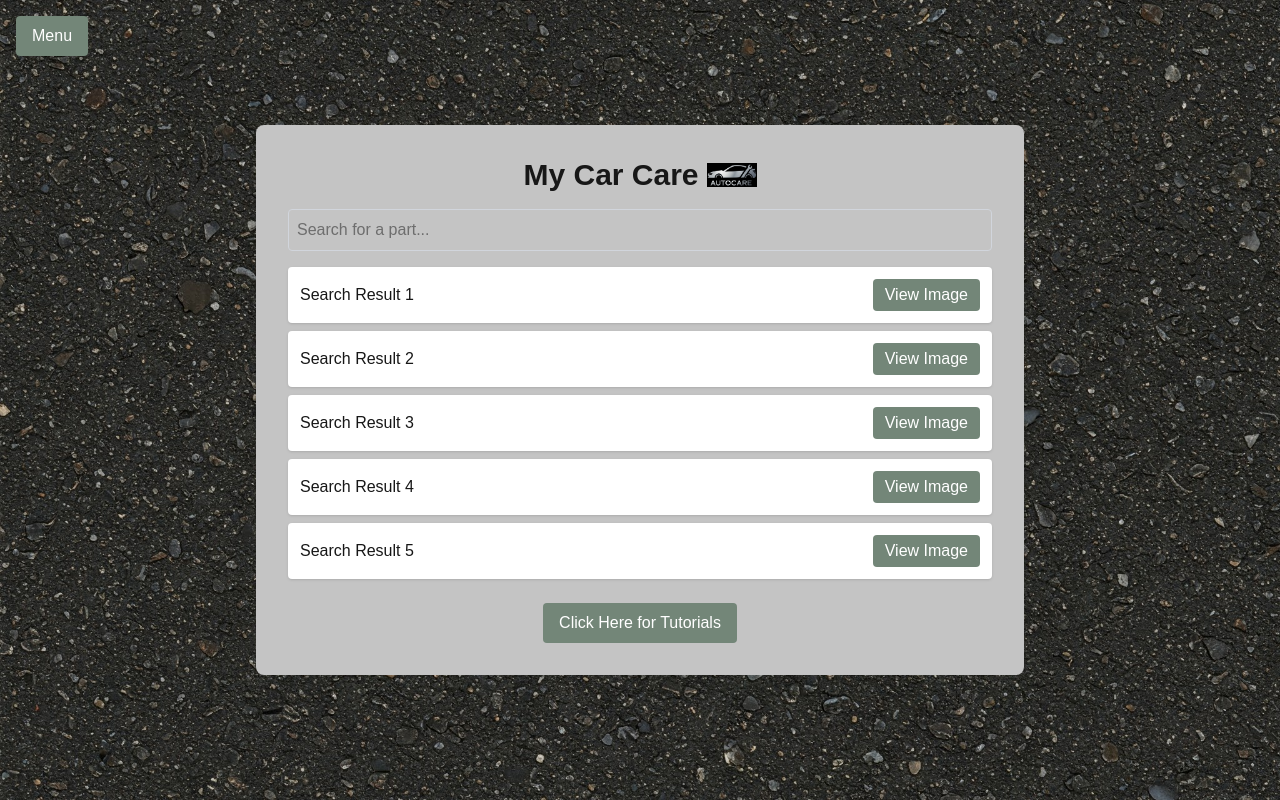
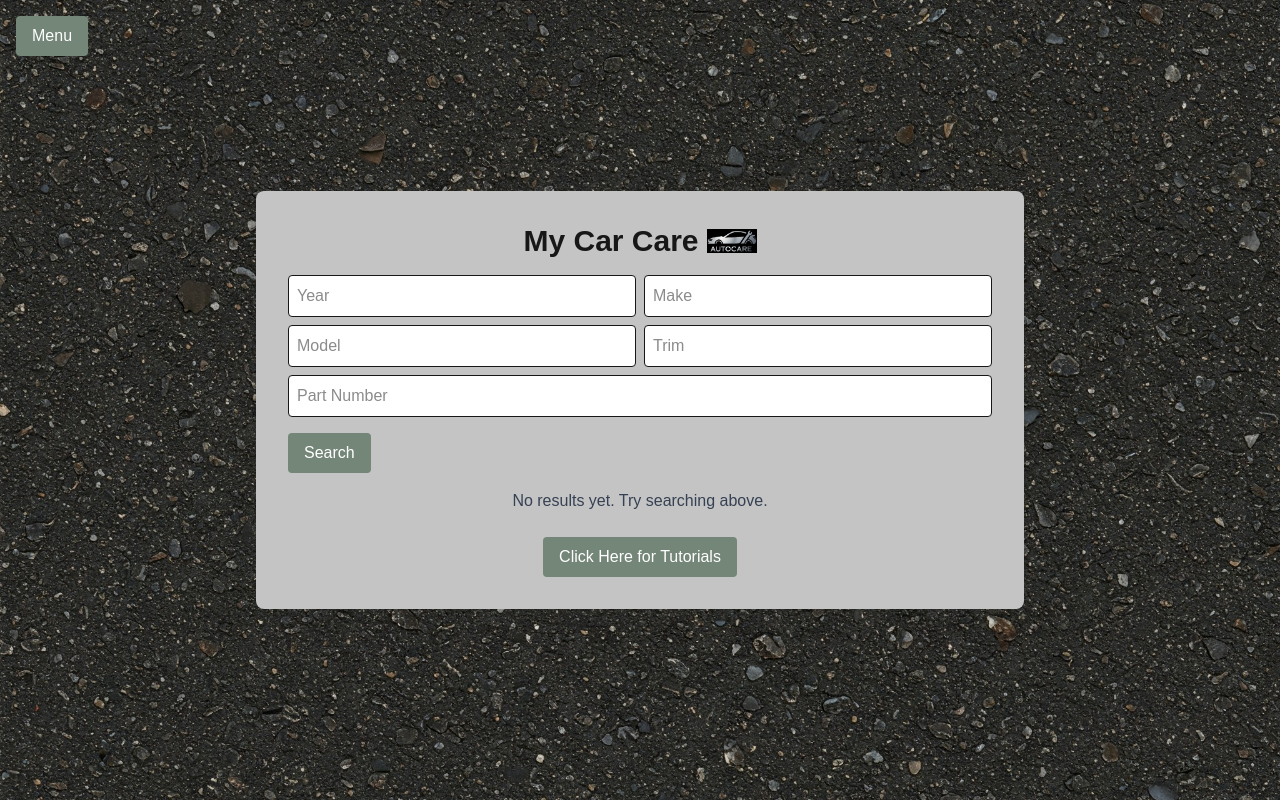
Before and after one commit to SDSU-CompE-561-Spring-2025/autocare-mechanic-finder, a Next.js app in the folder frontend/: page /car-parts in a window 1280 px wide. Built offline with nearby package versions, Linux system fonts and the light colour scheme.

Commit message:
Updated to try and implement Autoparts API from backend and created components folder to add UI files in

```diff
--- a/frontend/src/app/car-parts/page.tsx
+++ b/frontend/src/app/car-parts/page.tsx
@@ -2,83 +2,85 @@
 
 import React, { useState } from 'react';
 import Image from 'next/image';
+import MenuButton from '../components/ui/MenuButton';
+import Sidebar from '../components/ui/SideBar';
+import SearchForm from '../components/ui/SearchForm';
+import SearchResultCard from '../components/ui/SearchResultCard';
 
 export default function CarPartsPage() {
   const [menuOpen, setMenuOpen] = useState(false);
+  const [year, setYear] = useState('');
+  const [make, setMake] = useState('');
+  const [model, setModel] = useState('');
+  const [trim, setTrim] = useState('');
+  const [partNumber, setPartNumber] = useState('');
+  const [searchResults, setSearchResults] = useState([]);
+  const [loading, setLoading] = useState(false);
+  const [error, setError] = useState('');
+
+  const handleSearch = async () => {
+    setLoading(true);
+    setError('');
+    try {
+      const queryParams = new URLSearchParams();
+      if (year) queryParams.append('year', year);
+      if (make) queryParams.append('make', make);
+      if (model) queryParams.append('model', model);
+      if (trim) queryParams.append('trim', trim);
+      if (partNumber) queryParams.append('part_number', partNumber);
+
+      const response = await fetch(`/api/autoparts/search?${queryParams.toString()}`);
+      if (!response.ok) throw new Error('Failed to fetch parts');
+      const data = await response.json();
+      setSearchResults(data.results || []);
+    } catch (err) {
+      setError('Error fetching parts.');
+      console.error(err);
+    } finally {
+      setLoading(false);
+    }
+  };
 
   return (
     <div
       className="min-h-screen bg-cover bg-center relative"
       style={{ backgroundImage: 'url(/images/RoadSurface.jpg)' }}
     >
-      {/* Sidebar */}
-      <div
-        className={`fixed top-0 left-0 h-full w-60 bg-[#738678] p-6 transform transition-transform ${
-          menuOpen ? 'translate-x-0' : '-translate-x-full'
-        }`}
-      >
-        <h2 className="text-white font-bold mb-4">Menu / Navigation</h2>
-        <nav className="flex flex-col space-y-4 text-white">
-          <a href="#" className="font-bold">
-            Home
-          </a>
-          <a href="#" className="font-bold">
-            Register New Car
-          </a>
-          <a href="#" className="font-bold">
-            Car Parts
-          </a>
-          <a href="#" className="font-bold">
-            AutoShop Parts Finder
-          </a>
-          <a href="#" className="font-bold">
-            Update Account
-          </a>
-        </nav>
-      </div>
+      <Sidebar menuOpen={menuOpen} />
+      <MenuButton menuOpen={menuOpen} toggleMenu={() => setMenuOpen(!menuOpen)} />
 
-      {/* Menu button */}
-      <button
-        className="fixed top-4 left-4 z-20 px-4 py-2 rounded bg-[#738678] text-white"
-        onClick={() => setMenuOpen(!menuOpen)}
-      >
-        {menuOpen ? 'Close' : 'Menu'}
-      </button>
-
-      {/* Main content */}
       <div className="flex flex-col items-center justify-center min-h-screen">
-        <div
-          className="p-8 rounded-lg w-full max-w-3xl"
-          style={{ backgroundColor: '#C4C4C4' }}
-        >
+        <div className="p-8 rounded-lg w-full max-w-3xl" style={{ backgroundColor: '#C4C4C4' }}>
           <div className="flex items-center justify-center mb-4">
             <h1 className="text-3xl font-bold mr-2">My Car Care</h1>
-            <Image
-              src="/images/AutoCareLogo2_trimmed.png"
-              alt="My Car Care Logo"
-              width={50}
-              height={50}
-            />
+            <Image src="/images/AutoCareLogo2_trimmed.png" alt="My Car Care Logo" width={50} height={50} />
           </div>
 
-          <input
-            type="text"
-            placeholder="Search for a part..."
-            className="w-full p-2 border border-gray-300 rounded mb-4"
+          <SearchForm
+            year={year}
+            make={make}
+            model={model}
+            trim={trim}
+            partNumber={partNumber}
+            setYear={setYear}
+            setMake={setMake}
+            setModel={setModel}
+            setTrim={setTrim}
+            setPartNumber={setPartNumber}
+            handleSearch={handleSearch}
+            loading={loading}
           />
 
+          {error && <p className="text-red-600 mb-4">{error}</p>}
+
           <div className="space-y-2">
-            {[1, 2, 3, 4, 5].map((num) => (
-              <div
-                key={num}
-                className="flex items-center justify-between bg-white p-3 rounded shadow"
-              >
-                <span className="font-medium">Search Result {num}</span>
-                <button className="px-3 py-1 rounded bg-[#738678] text-white">
-                  View Image
-                </button>
-              </div>
-            ))}
+            {searchResults.length > 0 ? (
+              searchResults.map((item, index) => (
+                <SearchResultCard key={index} item={item} />
+              ))
+            ) : (
+              !loading && <p className="text-center text-gray-700">No results yet. Try searching above.</p>
+            )}
           </div>
 
           <div className="flex justify-center mt-6">
--- /dev/null
+++ b/frontend/src/app/components/ui/MenuButton.tsx
@@ -0,0 +1,13 @@
+'use client';
+import React from 'react';
+
+export default function MenuButton({ menuOpen, toggleMenu }) {
+  return (
+    <button
+      className="fixed top-4 left-4 z-20 px-4 py-2 rounded bg-[#738678] text-white"
+      onClick={toggleMenu}
+    >
+      {menuOpen ? 'Close' : 'Menu'}
+    </button>
+  );
+}
--- /dev/null
+++ b/frontend/src/app/components/ui/SearchForm.tsx
@@ -0,0 +1,23 @@
+'use client';
+import React from 'react';
+
+export default function SearchForm({
+  year, make, model, trim, partNumber,
+  setYear, setMake, setModel, setTrim, setPartNumber,
+  handleSearch, loading
+}) {
+  return (
+    <>
+      <div className="grid grid-cols-2 gap-2 mb-4">
+        <input type="text" placeholder="Year" value={year} onChange={(e) => setYear(e.target.value)} className="p-2 border rounded bg-white" />
+        <input type="text" placeholder="Make" value={make} onChange={(e) => setMake(e.target.value)} className="p-2 border rounded bg-white" />
+        <input type="text" placeholder="Model" value={model} onChange={(e) => setModel(e.target.value)} className="p-2 border rounded bg-white" />
+        <input type="text" placeholder="Trim" value={trim} onChange={(e) => setTrim(e.target.value)} className="p-2 border rounded bg-white" />
+        <input type="text" placeholder="Part Number" value={partNumber} onChange={(e) => setPartNumber(e.target.value)} className="col-span-2 p-2 border rounded bg-white" />
+      </div>
+      <button className="px-4 py-2 mb-4 rounded bg-[#738678] text-white" onClick={handleSearch} disabled={loading}>
+        {loading ? 'Searching...' : 'Search'}
+      </button>
+    </>
+  );
+}
--- /dev/null
+++ b/frontend/src/app/components/ui/SearchResultCard.tsx
@@ -0,0 +1,13 @@
+'use client';
+import React from 'react';
+
+export default function SearchResultCard({ item }) {
+  return (
+    <div className="flex flex-col bg-white p-3 rounded shadow">
+      <span className="font-medium">{item.name}</span>
+      <span className="text-sm text-gray-700">Part #: {item.part_number}</span>
+      <span className="text-sm text-gray-600">{item.year} {item.make} {item.model} {item.trim}</span>
+      <button className="mt-2 px-3 py-1 rounded bg-[#738678] text-white">View Image</button>
+    </div>
+  );
+}
--- /dev/null
+++ b/frontend/src/app/components/ui/SideBar.tsx
@@ -0,0 +1,21 @@
+'use client';
+import React from 'react';
+
+export default function Sidebar({ menuOpen }) {
+  return (
+    <div
+      className={`fixed top-0 left-0 h-full w-60 bg-[#738678] p-6 transform transition-transform ${
+        menuOpen ? 'translate-x-0' : '-translate-x-full'
+      }`}
+    >
+      <h2 className="text-white font-bold mb-4">Menu / Navigation</h2>
+      <nav className="flex flex-col space-y-4 text-white">
+        <a href="#" className="font-bold">Home</a>
+        <a href="#" className="font-bold">Register New Car</a>
+        <a href="#" className="font-bold">Car Parts</a>
+        <a href="#" className="font-bold">AutoShop Parts Finder</a>
+        <a href="#" className="font-bold">Update Account</a>
+      </nav>
+    </div>
+  );
+}
```
